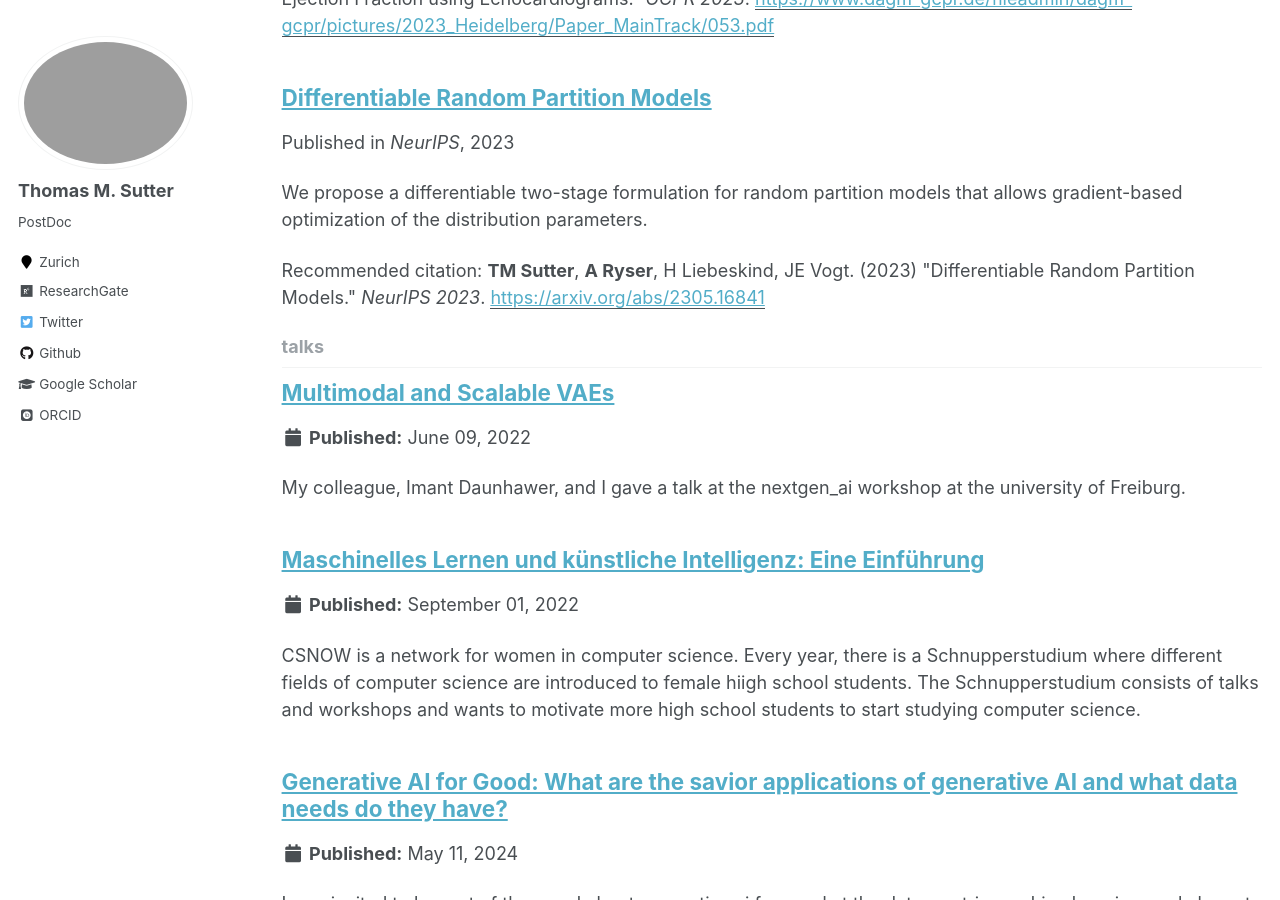
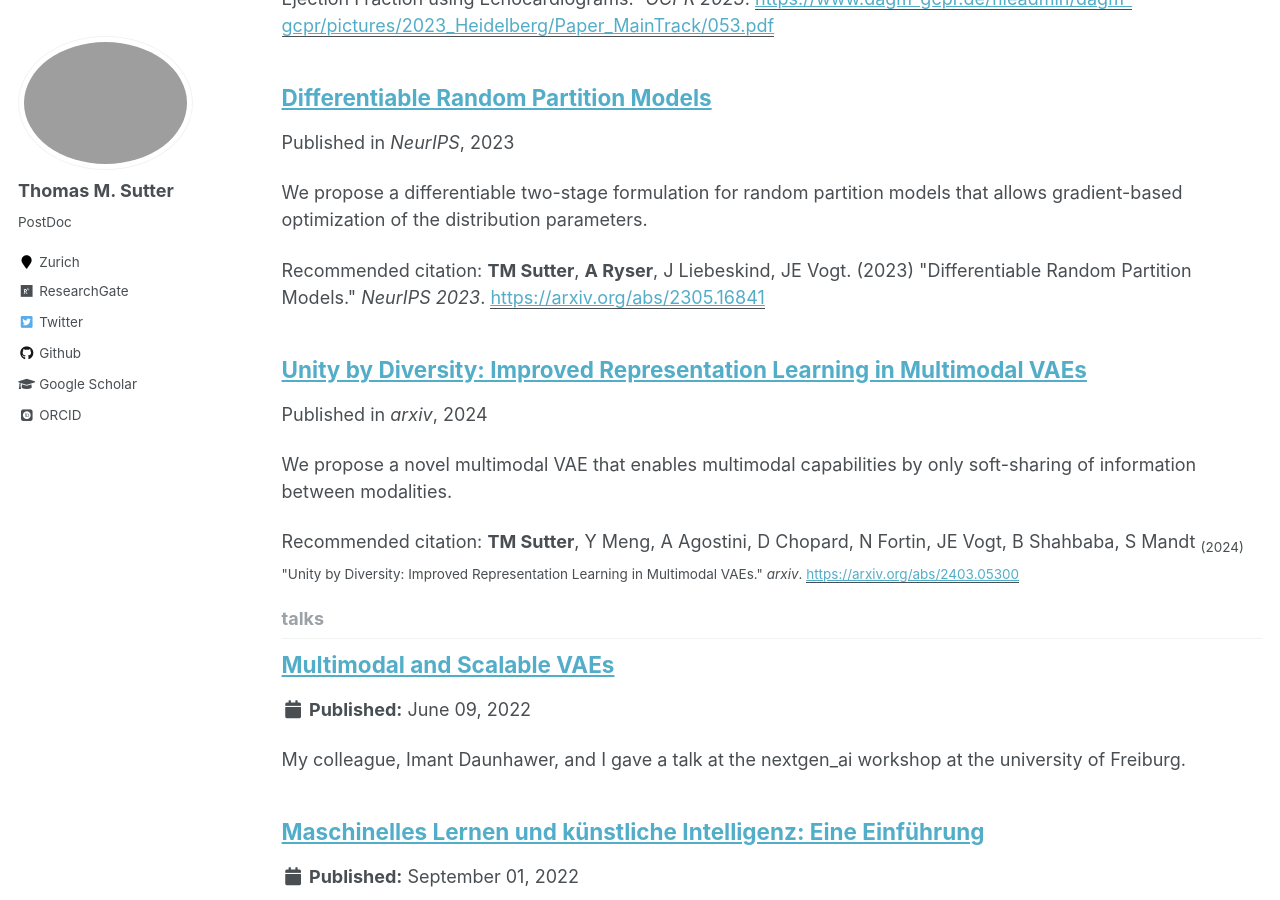
Before and after one commit to thomassutter/thomassutter.github.io, a Jekyll site: the page built from _pages/collection-archive.html, in a window 1280 px wide and 900 px high, scrolled down 4404 px. Built offline with Jekyll 4.4.1, drawn with Linux system fonts in a browser that asks for light colours; some web fonts are replaced.

Commit message:
add publications

```diff
--- /dev/null
+++ b/_publications/2024-05-28-Unity-by-Diversity.md
@@ -0,0 +1,15 @@
+---
+title: "Unity by Diversity: Improved Representation Learning in Multimodal VAEs"
+collection: publications
+permalink: /publication/2024-05-28-Unity-by-Diversity
+excerpt: 'We propose a novel multimodal VAE that enables multimodal capabilities by only soft-sharing of information between modalities.'
+date: 2024-05-28
+venue: 'arxiv'
+paperurl: 'https://arxiv.org/abs/2403.05300'
+citation: '<b>TM Sutter</b>, Y Meng, A Agostini, D Chopard, N Fortin, JE Vogt, B Shahbaba, S Mandt <sub> (2024) &quot;Unity by Diversity: Improved Representation Learning in Multimodal VAEs.&quot; <i>arxiv</i>.'
+---
+We propose a novel multimodal VAE that enables multimodal capabilities by only soft-sharing of information between modalities.
+
+[Download paper here](https://arxiv.org/abs/2403.05300)
+
+Recommended citation: **TM Sutter**, Y Meng, A Agostini, D Chopard, N Fortin, JE Vogt, B Shahbaba, S Mandt<sub>. (2024) "Unity by Diversity: Improved Representation Learning in Multimodal VAEs." <i>arxiv</i>.
```
Also changed, not shown: _publications/2023-10-15-Differentiable Random Partition Models.md (+1 -1 lines).
